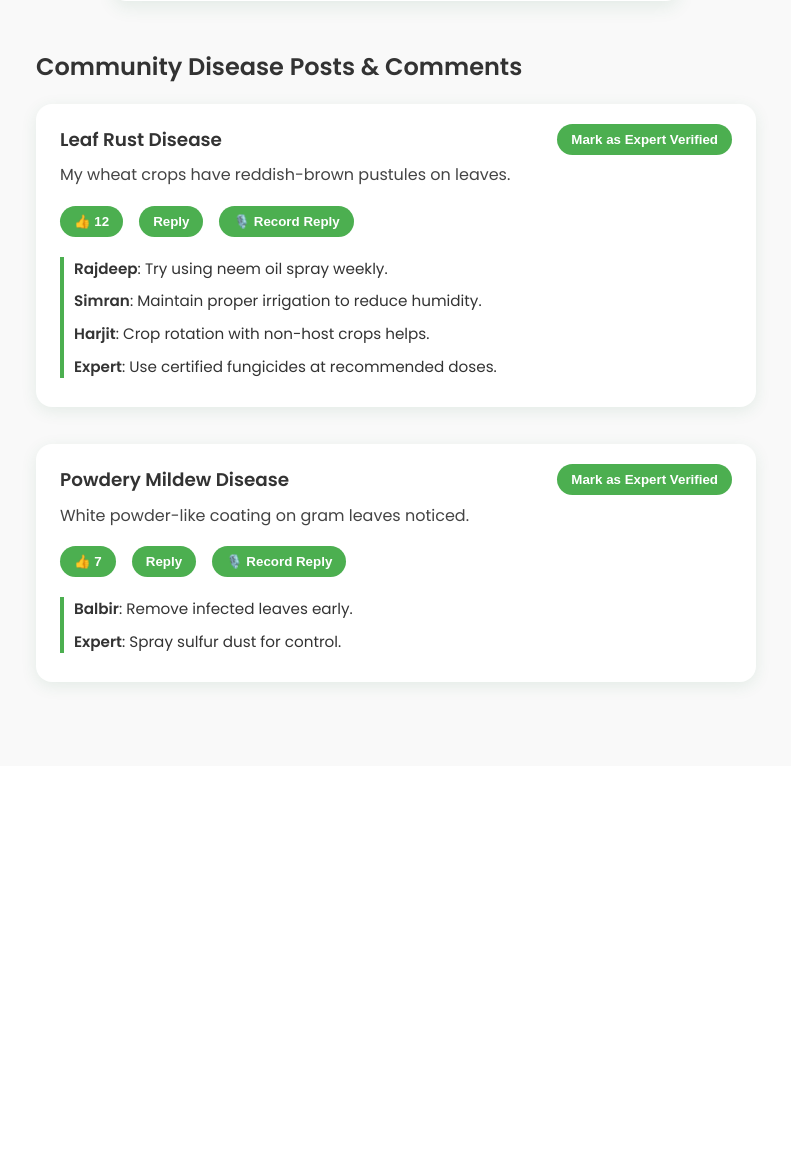
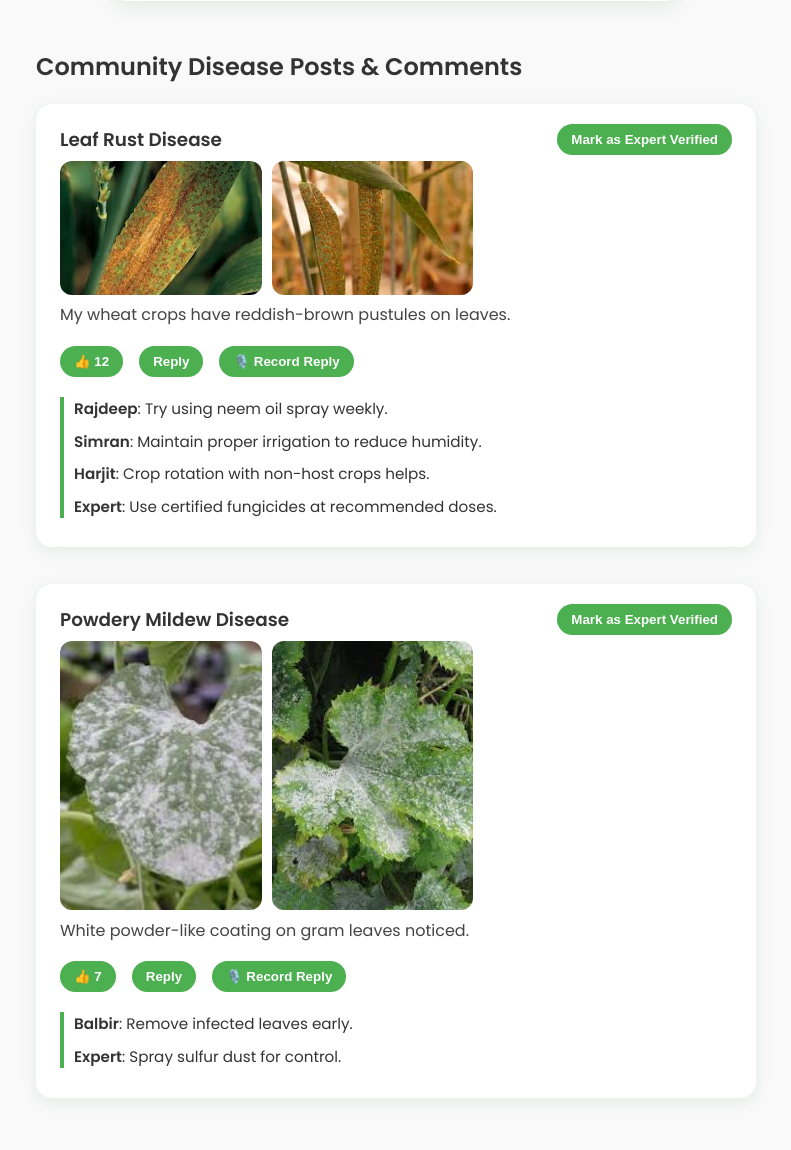
Before and after one commit to TarePradnyan/SIH2025_Soil2Software, a Flask app: page /community in a window 1280 px wide. Shown: the part 1054-2204 px from the top of the page, without its empty margins (244-1035 px from the left). Before the commit the page ends 1744 px from the top, so only its background shows below. Run offline with Flask 3, Linux system fonts and the light colour scheme.

Commit message:
added img in comm

```diff
--- a/web_container/static/css/comm.css
+++ b/web_container/static/css/comm.css
@@ -235,3 +235,18 @@ header {
   background: #f0f9f0;
   white-space: pre-wrap;
 }
+
+.post-image {
+  display: flex;
+  justify-content: flex-start;
+  margin-top: 6px;
+  margin-bottom: 6px;
+}
+
+.post-image img {
+  width: 30%;
+  height: auto;
+  border-radius: 12px;
+  object-fit: cover;
+  margin-right: 10px;
+}
--- a/web_container/templates/comm.html
+++ b/web_container/templates/comm.html
@@ -108,6 +108,11 @@
         <button class="expert-verify-btn">Mark as Expert Verified</button>
         <span class="expert-tag" hidden>Expert Verified</span>
       </div>
+      <div class="post-image">
+        <img src="../img/comm/wheat_rust.webp" alt="img" />
+        <img src="../img/comm/wheat_rust_2.webp" alt="img" />
+      </div>
+
       <p class="post-text">My wheat crops have reddish-brown pustules on leaves.</p>
 
       <div class="post-actions">
@@ -129,6 +134,11 @@
         <button class="expert-verify-btn">Mark as Expert Verified</button>
         <span class="expert-tag" hidden>Expert Verified</span>
       </div>
+      <div class="post-image">
+        <img src="../img/comm/gram_white.webp" alt="img" />
+        <img src="../img/comm/gram_white_1.webp" alt="img" />
+      </div>
+
       <p class="post-text">White powder-like coating on gram leaves noticed.</p>
 
       <div class="post-actions">
```
Also changed, not shown: web_container/img/comm/gram_white.webp (added), web_container/img/comm/gram_white_1.webp (added), web_container/img/comm/wheat_rust.webp (added), web_container/img/comm/wheat_rust_2.webp (added).
